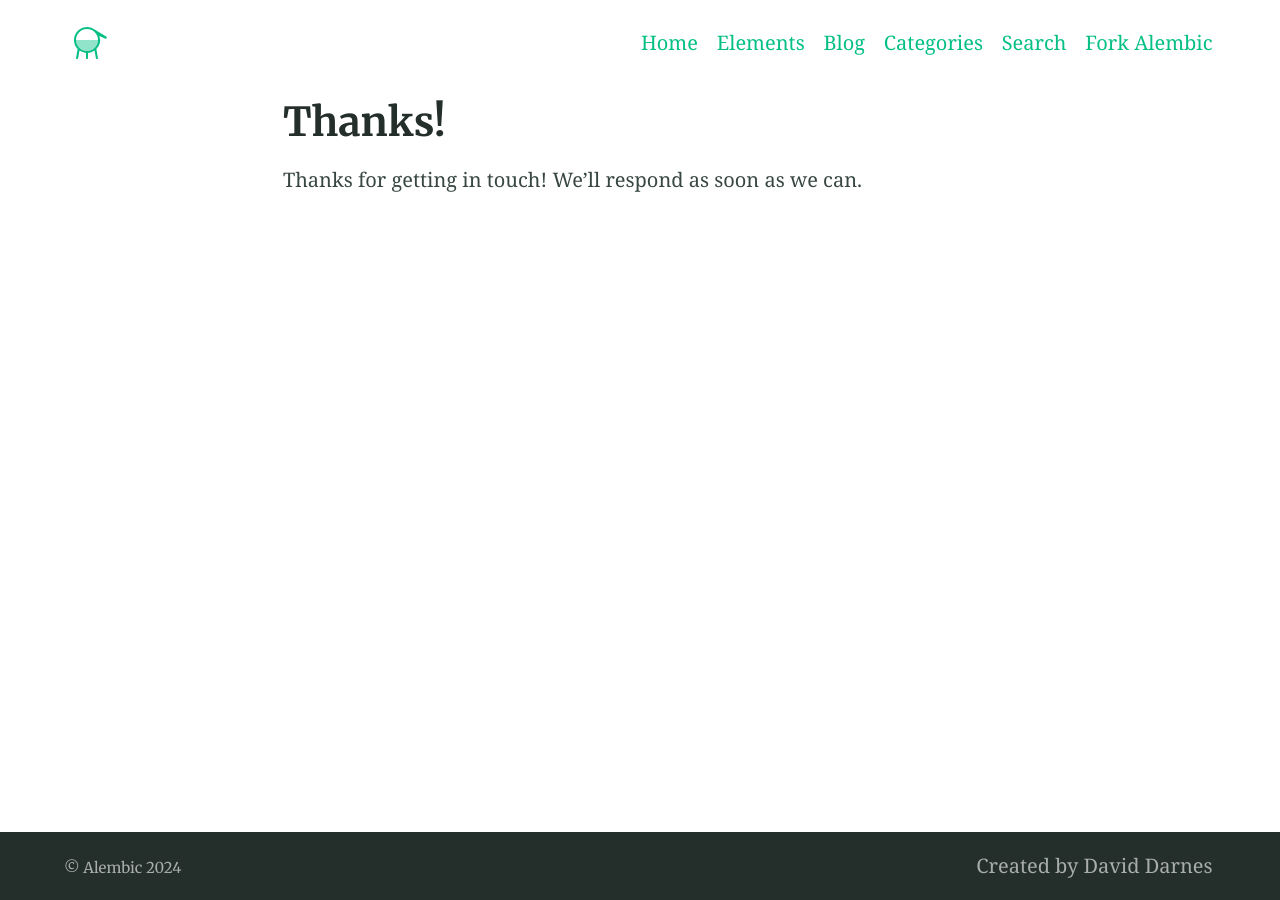
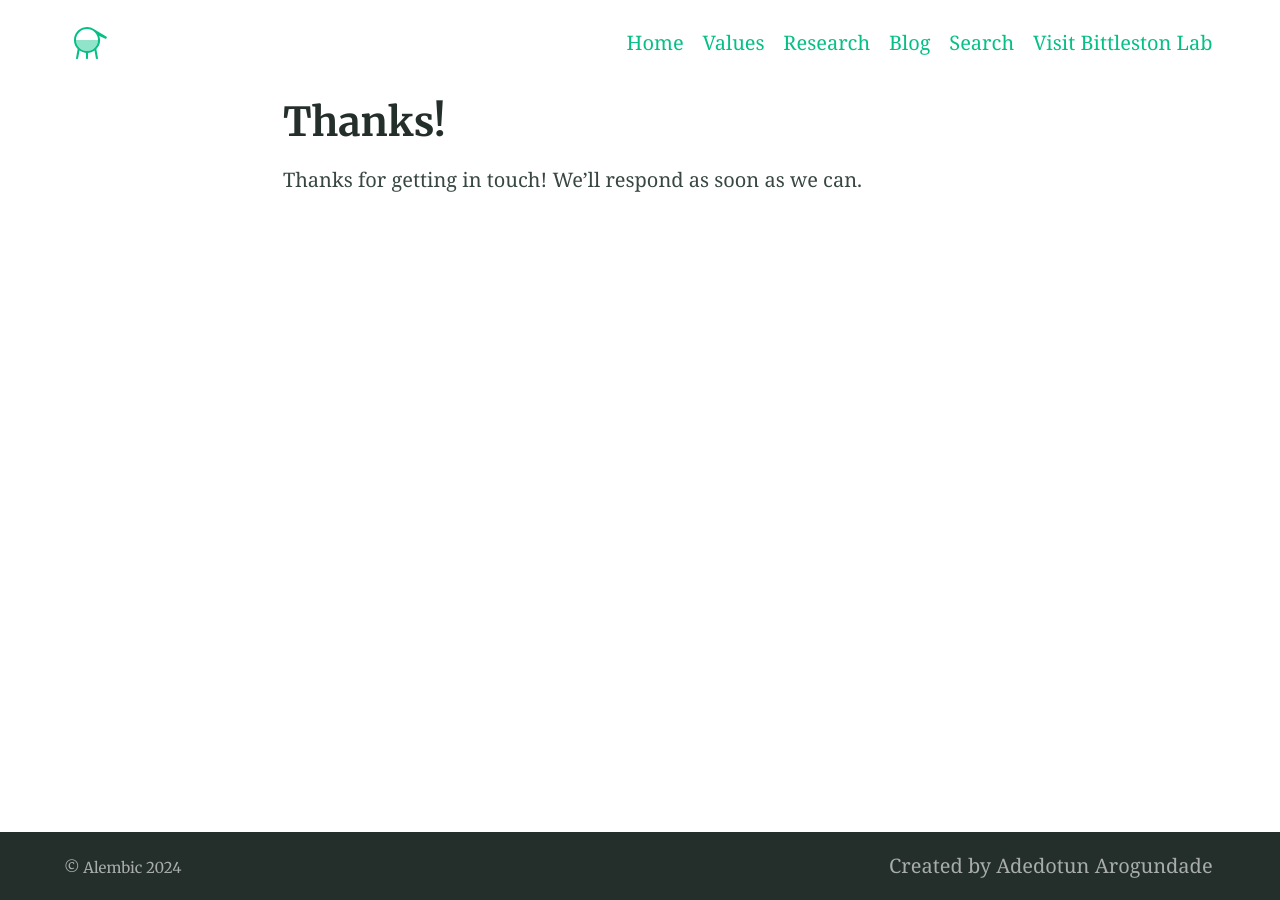
Before and after one commit to AdeArogundade/arogundadeadedotun, a Jekyll site: the page built from thanks.md, in a window 1280 px wide. Built offline with Jekyll 4.4.1, drawn with Linux system fonts in a browser that asks for light colours.

Commit message:
Update _config.yml

```diff
--- a/_config.yml
+++ b/_config.yml
@@ -39,15 +39,13 @@ paginate: 2 # jekyll-paginate > items per page
 paginate_path: blog/page:num # jekyll-paginate > blog page
 jekyll-mentions: https://twitter.com # jekyll-mentions > service used when @replying
 twitter:
-  username: DavidDarnes # jekyll-seo-tag > Owners twitter username
-author: DavidDarnes # jekyll-seo-tag > default author
+  username: DotmanW # jekyll-seo-tag > Owners twitter username
+author: AdedotunArogundade # jekyll-seo-tag > default author
 social: # jekyll-seo-tag > social overrides
-  name: David Darnes # jekyll-seo-tag > real name
+  name: Adedotun Arogundade # jekyll-seo-tag > real name
   links:  # jekyll-seo-tag > social aliases (sameAs)
-    - https://twitter.com/DavidDarnes
-    - https://www.facebook.com/daviddarnes
-    - https://www.linkedin.com/in/daviddarnes
-    - https://github.com/daviddarnes
+    - https://twitter.com/DotmanW
+    - https://github.com/adearogundade
 # markdown: CommonMark # Markdown parse settings, CommonMark performs slightly better an others in build time
 # commonmark:
   # options: ["SMART", "FOOTNOTES"]
@@ -98,8 +96,8 @@ logo: "/assets/logos/logo.svg" # Site logo, also used in jekyll-seo-tag
 description: "Alembic is a starting point for Jekyll projects. Rather than starting from scratch, this boilerplate is designed to get the ball rolling immediately" # Site description and default description, also used in jekyll-seo-tag
 url: "https://alembic.darn.es" # Site url, also used in jekyll-seo-tag
 baseurl: ""
-repo: "https://github.com/daviddarnes/alembic"
-email: "me@daviddarnes.com"
+repo: "https://github.com/AdeArogundade/arogundadeadedotun"
+email: "adedotun.aro@gmail.com"
 # disqus: "alembic-1" # Blog post comments, uncomment the option and set the site ID from your Disqus account
 # date_format: "%-d %B %Y" # Blog post date formatting using placeholder formatting
 # google_analytics: ""
@@ -123,25 +121,24 @@ favicons: # Favicons are also used in the manifest file. Syntax is 'size: path'
 navigation_header:
 - title: Home
   url: /
-- title: Elements
-  url: /elements/
+- title: Values
+  url: /values/
+- title: Research
+  url: /research/
 - title: Blog
   url: /blog/
-- title: Categories
-  url: /categories/
 - title: Search
   url: /search/
-- title: Fork Alembic
-  url: https://github.com/daviddarnes/alembic
+- title: Visit Bittleston Lab
+  url: https://www.bittlestonlab.com/
 
 navigation_footer:
-- title: Created by David Darnes
+- title: Created by Adedotun Arogundade
   url: https://darn.es
 
 social_links: # Appears in sidebar. Set the urls then uncomment and comment out as desired
-  Twitter: https://twitter.com/DavidDarnes
-  LinkedIn: https://www.linkedin.com/in/daviddarnes
-  GitHub: https://github.com/daviddarnes
+  Twitter: https://twitter.com/DotmanW
+  GitHub: https://github.com/adearogundade
   link: https://darn.es
   RSS: /feed.xml
 
```
